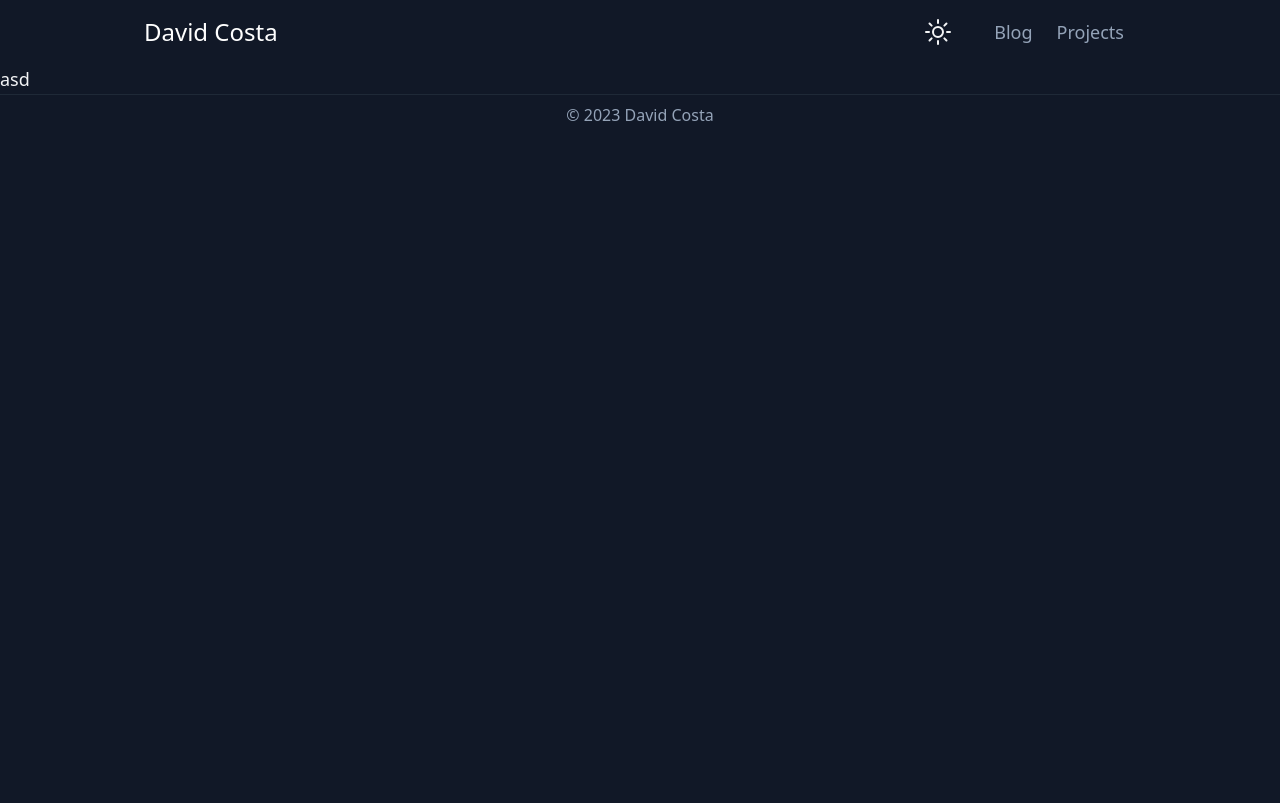
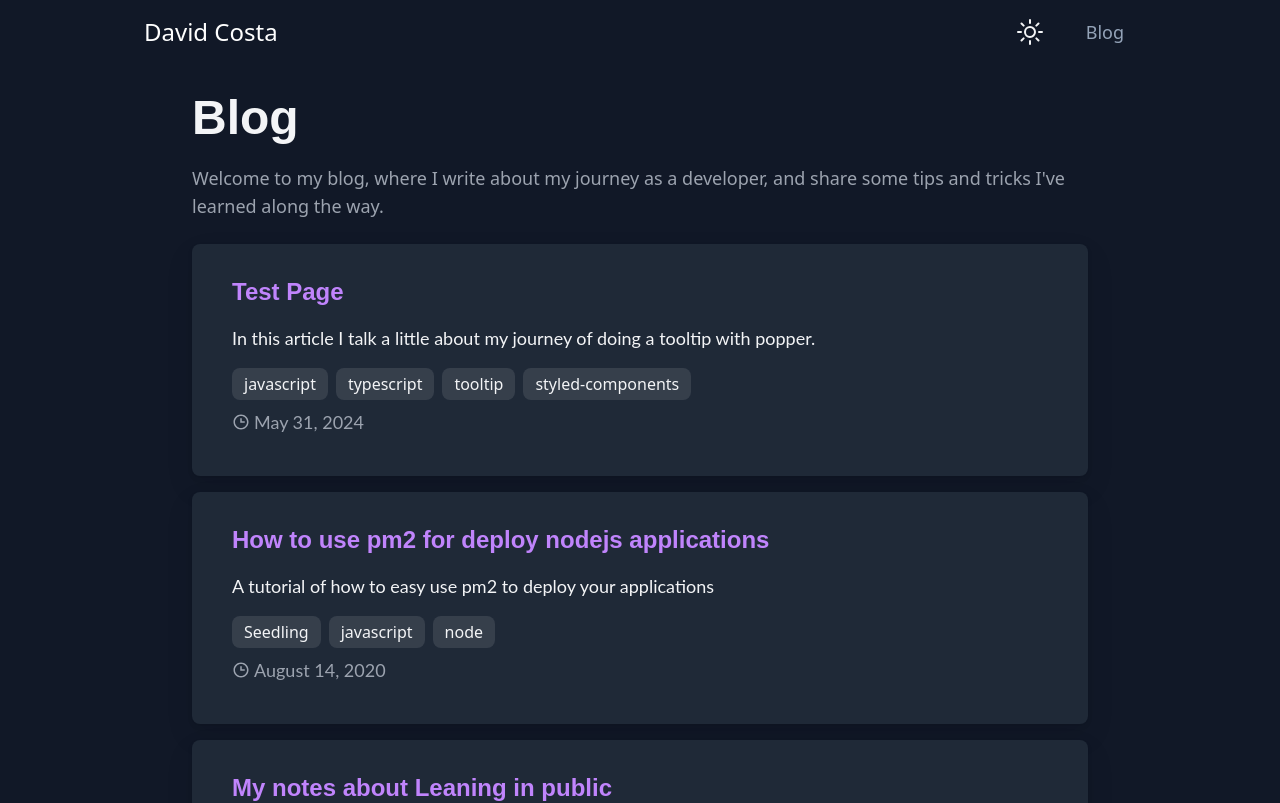
Before and after one commit to davidcostadev/davidcosta.dev, a Next.js app: page /articles in a window 1280 px wide. Before the commit this address had no page. Shown: the top 803 px of the page. Built offline with nearby package versions, Linux system fonts and the light colour scheme.

Commit message:
feat: improving article list

```diff
--- a/mdx-components.tsx
+++ b/mdx-components.tsx
@@ -5,7 +5,12 @@ export function useMDXComponents(components: MDXComponents): MDXComponents {
   return {
     // Allows customizing built-in components, e.g. to add styling.
     ...components,
-    p: (props) => <p className="font-body text-xl my-4 font-normal leading-relaxed" {...props} />,
+    p: (props) => (
+      <p
+        className="font-body text-xl my-4 font-normal leading-relaxed whitespace-pre-wrap"
+        {...props}
+      />
+    ),
     h1: (props) => (
       <h1
         className="font-title text-5xl text-primary-light dark:text-primary-dark font-bold leading-tight my-4"
--- a/package.json
+++ b/package.json
@@ -14,6 +14,7 @@
   "dependencies": {
     "@heroicons/react": "^2.1.3",
     "clsx": "^2.1.1",
+    "gray-matter": "^4.0.3",
     "next": "14.2.3",
     "next-themes": "^0.3.0",
     "react": "^18.2.0",
--- a/src/app/articles/ArticleHeader.tsx
+++ b/src/app/articles/ArticleHeader.tsx
@@ -18,7 +18,7 @@ export const ArticleHeader = ({ title, date, tags }: FrontMatter) => {
       <h1 className="font-title text-5xl text-primary-light dark:text-primary-dark font-bold leading-tight my-4">
         {title}
       </h1>
-      <p className="text-lg font-body text-primary-light dark:text-primary-dark font-bold my-4">
+      <p className="text-lg font-body text-secondary-light dark:text-secondary-dark font-bold my-4">
         {locatedDate}
       </p>
       {tags && tags?.length > 0 && (
--- a/src/app/articles/en/how-to-use-pm2-for-deploy-nodejs-applications/page.mdx
+++ b/src/app/articles/en/how-to-use-pm2-for-deploy-nodejs-applications/page.mdx
@@ -1,11 +1,3 @@
----
-title: How to use pm2 for deploy nodejs applications
-date: '2020-08-14T13:45:10.015Z'
-lang: en
-tags: ['Seedling', 'javascript', 'node']
-description: A tutorial of how to easy use pm2 to deploy your applications
----
-
 `npm install --save-dev pm2 dotenv`
 
 `npm install —global pm2`
--- a/src/app/articles/layout.tsx
+++ b/src/app/articles/layout.tsx
@@ -1,7 +1,9 @@
 export default function RootLayout({ children }: { children: React.ReactNode }) {
   return (
     <main className="px-5 sm:px-12 max-w-4xl mx-auto min-h-screen">
-      <article className="">{children}</article>
+      <article className="break-words text-primary-light dark:text-primary-dark font-normal">
+        {children}
+      </article>
     </main>
   );
 }
--- /dev/null
+++ b/src/app/articles/page.tsx
@@ -0,0 +1,63 @@
+import { readdir } from 'fs/promises';
+import path from 'path';
+import Link from 'next/link';
+import matter from 'gray-matter';
+
+import { PostWidget } from 'components/PostWidget';
+
+// const __dirname = path.dirname(fileURLToPath(import.meta.url));
+
+interface Post {
+  slug: string;
+  title: string;
+  date: string;
+  lang: string;
+  tags: string[];
+  description: string;
+}
+
+async function getPosts(): Promise<Post[]> {
+  // Retrieve slugs from post routes
+  const slugs = (await readdir('./src/app/articles/en', { withFileTypes: true })).filter((dirent) =>
+    dirent.isDirectory()
+  );
+
+  // Retrieve metadata from MDX files
+  const posts = await Promise.all(
+    slugs.map(async ({ name }) => {
+      const { metadata } = await import(`./en/${name}/page.mdx`);
+      return { slug: name, ...metadata };
+    })
+  );
+
+  // Sort posts from newest to oldest
+  posts.sort((a, b) => +new Date(b.date) - +new Date(a.date));
+
+  return posts;
+}
+
+export default async function Home() {
+  const posts = await getPosts();
+
+  return (
+    <main className="flex flex-col">
+      <header className="py-6 flex flex-col gap-4">
+        <h1 className="font-title text-5xl text-primary-light dark:text-primary-dark font-bold leading-tight">
+          Blog
+        </h1>
+        <p className="text-lg text-secondary-light dark:text-secondary-dark">
+          Welcome to my blog, where I write about my journey as a developer, and share some tips and
+          tricks I{"'"}ve learned along the way.
+        </p>
+      </header>
+
+      <section className="mb-6">
+        <ul className="grid grid-cols-1 gap-4">
+          {posts.map((post) => (
+            <PostWidget post={post} key={post.slug} />
+          ))}
+        </ul>
+      </section>
+    </main>
+  );
+}
--- a/src/app/home/LastPosts.tsx
+++ b/src/app/home/LastPosts.tsx
@@ -1,6 +1,4 @@
-import Link from 'next/link';
-
-import * as Icon from 'components/icons';
+import { PostWidget } from 'components/PostWidget';
 
 export const LastPosts = () => {
   return (
@@ -9,36 +7,9 @@ export const LastPosts = () => {
         Here my last <span className="text-primary">posts</span>
       </h3>
       <ul className="grid grid-cols-1 gap-4">
-        {posts.map((post) => (
-          <li
-            key={post.id}
-            className="bg-white dark:bg-gray-800 rounded-lg shadow-lg p-4 sm:py-8 sm:px-10"
-          >
-            <h4 className="mb-2">
-              <Link
-                href={post.href}
-                className="text-link-light-normal hover:text-link-light-hover active:text-link-light-active dark:text-link-dark-normal dark:hover:text-link-dark-hover dark:active:text-link-dark-active font-title text-2xl font-bold"
-              >
-                {post.title}
-              </Link>
-            </h4>
-            <p className="text-lg font-body my-4">{post.shortDescription}</p>
-            <div className="flex flex-wrap gap-2">
-              {post.tags.map((tag) => (
-                <span
-                  key={tag}
-                  className="rounded-lg px-3 py-1 text-base m-0 dark:bg-white/10 bg-gray-200"
-                >
-                  {tag}
-                </span>
-              ))}
-            </div>
-            <p className="text-lg my-2 inline-flex items-center font-body">
-              <Icon.IconBxTime />
-              <span className="ml-1">{post.createdAt}</span>
-            </p>
-          </li>
-        ))}
+        {posts.map((post) => {
+          return <PostWidget key={post.id} post={post} />;
+        })}
       </ul>
     </div>
   );
@@ -48,27 +19,29 @@ const posts = [
   {
     id: 1,
     title: 'How to use pm2 for deploy nodejs applications',
-    shortDescription: 'A tutorial of how to easy use pm2 to deploy your applications',
+    description: 'A tutorial of how to easy use pm2 to deploy your applications',
     tags: ['seedling', 'javascript', 'node'],
-    createdAt: '2020-08-14',
-    href: '/articles/en/how-to-use-pm2-for-deploy-nodejs-applications',
+    date: '2020-08-14',
+    slug: 'how-to-use-pm2-for-deploy-nodejs-applications',
+    lang: 'en',
   },
   {
     id: 2,
     title: 'My notes about Leaning in public',
-    shortDescription:
+    description:
       'Some notes about what I understand about learning in public and why it’s important',
     tags: ['career', 'digital garden'],
-    createdAt: '2020-08-03',
-    href: '/articles/en/my-notes-about-learning-in-public',
+    date: '2020-08-03',
+    slug: 'my-notes-about-learning-in-public',
+    lang: 'en',
   },
   {
     id: 3,
     title: 'Using Popper as Tooltip TypeScript and styled-components',
-    shortDescription:
-      'In this article I talk a little about my journey of doing a tooltip with popper.',
+    description: 'In this article I talk a little about my journey of doing a tooltip with popper.',
     tags: ['javascript', 'typescript', 'tooltip', 'styled-components'],
-    createdAt: '2020-07-29',
-    href: '/articles/en/using-popper-as-tooltip-typeScript-and-styled-component',
+    date: '2020-07-29',
+    slug: 'using-popper-as-tooltip-typeScript-and-styled-component',
+    lang: 'en',
   },
 ];
--- a/src/app/layout.tsx
+++ b/src/app/layout.tsx
@@ -24,7 +24,7 @@ export default function RootLayout({
   return (
     <html lang="en" suppressHydrationWarning>
       <body
-        className="antialiased leading-base bg-background-light dark:bg-background-dark text-primary-light dark:text-primary-dark text-lg"
+        className="antialiased leading-base bg-background-light dark:bg-background-dark text-primary-light dark:text-primary-dark text-lg relative"
         suppressHydrationWarning
       >
         <ThemeProvider attribute="class" defaultTheme="dark" enableSystem={false}>
--- a/src/assets/prism.css
+++ b/src/assets/prism.css
@@ -34,7 +34,7 @@ html {
   --sp-syntax-color-string: #032f62;
 }
 
-html.dark .remark-highlight {
+html.dark {
   --sp-colors-accent: #dfd1fa;
   --sp-colors-clickable: #70db94;
   --sp-colors-disabled: #a38dce;
@@ -66,6 +66,9 @@ code:not([class*='language-']) {
   border-radius: 0.3em;
   white-space: normal;
   font-size: 16px;
+}
+.light code:not([class*='language-']) {
+  background-color: var(--sp-colors-surface1);
 }
 a code:not([class*='language-']) {
   color: inherit;
--- a/src/components/Navbar.tsx
+++ b/src/components/Navbar.tsx
@@ -29,7 +29,7 @@ export const Navbar = () => {
         'bg-white dark:bg-gray-900 bg-opacity-90',
         'transition-shadow duration-300',
         {
-          'shadow-md border-b border-gray-300': isScrolled,
+          'shadow-md border-b border-gray-300 dark:border-white/20': isScrolled,
         }
       )}
     >
@@ -47,11 +47,11 @@ export const Navbar = () => {
                 Blog
               </Link>
             </li>
-            <li className="text-lg font-medium">
+            {/* <li className="text-lg font-medium">
               <Link href="/projects" className="text-secondary hover:text-purple-400 px-3 py-2">
                 Projects
               </Link>
-            </li>
+            </li> */}
           </ul>
         </nav>
       </div>
--- /dev/null
+++ b/src/components/PostWidget.tsx
@@ -0,0 +1,50 @@
+import Link from 'next/link';
+import * as Icon from 'components/icons';
+
+interface Post {
+  slug: string;
+  title: string;
+  date: string;
+  lang: string;
+  tags: string[];
+  description: string;
+}
+
+type PostWidgetProps = {
+  post: Post;
+};
+
+export const PostWidget = ({ post }: PostWidgetProps) => {
+  const publishedAt = new Date(post.date).toLocaleDateString('en-US', {
+    year: 'numeric',
+    month: 'long',
+    day: 'numeric',
+  });
+  return (
+    <li className="bg-white dark:bg-gray-800 rounded-lg shadow-lg p-4 sm:py-8 sm:px-10">
+      <h4 className="mb-2">
+        <Link
+          href={`/articles/en/${post.slug}`}
+          className="text-link-light-normal hover:text-link-light-hover active:text-link-light-active dark:text-link-dark-normal dark:hover:text-link-dark-hover dark:active:text-link-dark-active font-title text-2xl font-bold"
+        >
+          {post.title}
+        </Link>
+      </h4>
+      <p className="text-lg font-body my-4">{post.description}</p>
+      <div className="flex flex-wrap gap-2">
+        {post.tags.map((tag) => (
+          <span
+            key={tag}
+            className="rounded-lg px-3 py-1 text-base m-0 dark:bg-white/10 bg-gray-200"
+          >
+            {tag}
+          </span>
+        ))}
+      </div>
+      <p className="text-lg my-2 inline-flex items-center font-body text-secondary-light dark:text-secondary-dark">
+        <Icon.IconBxTime />
+        <span className="ml-1">{publishedAt}</span>
+      </p>
+    </li>
+  );
+};
```
Also changed, not shown: 1 other file (tests, documents, lock files or other folders).
